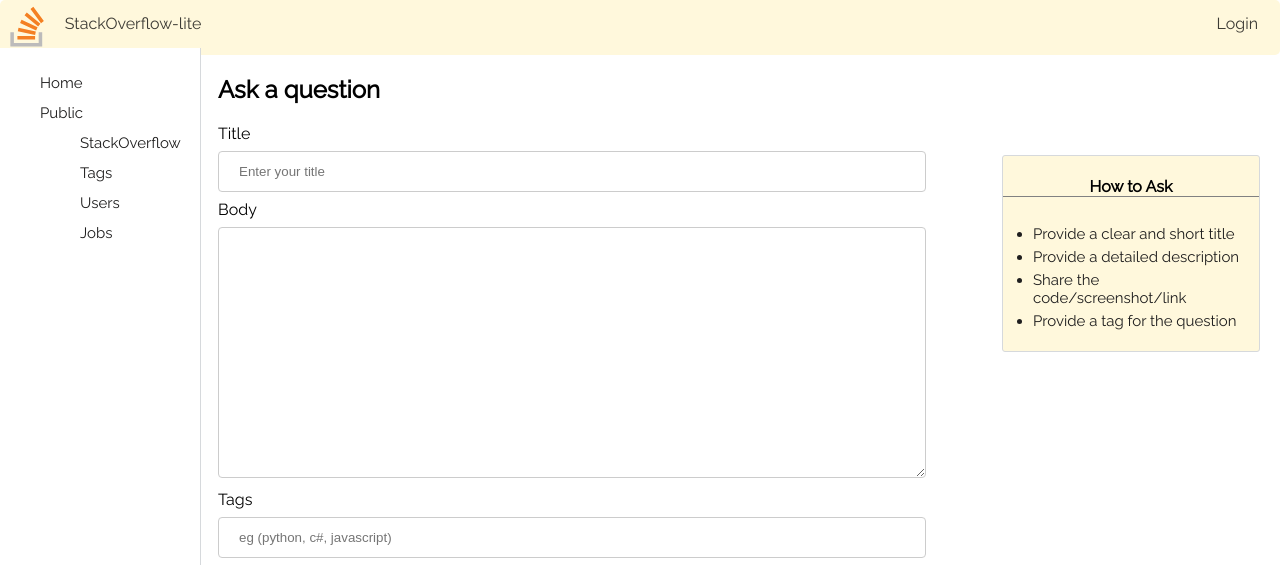
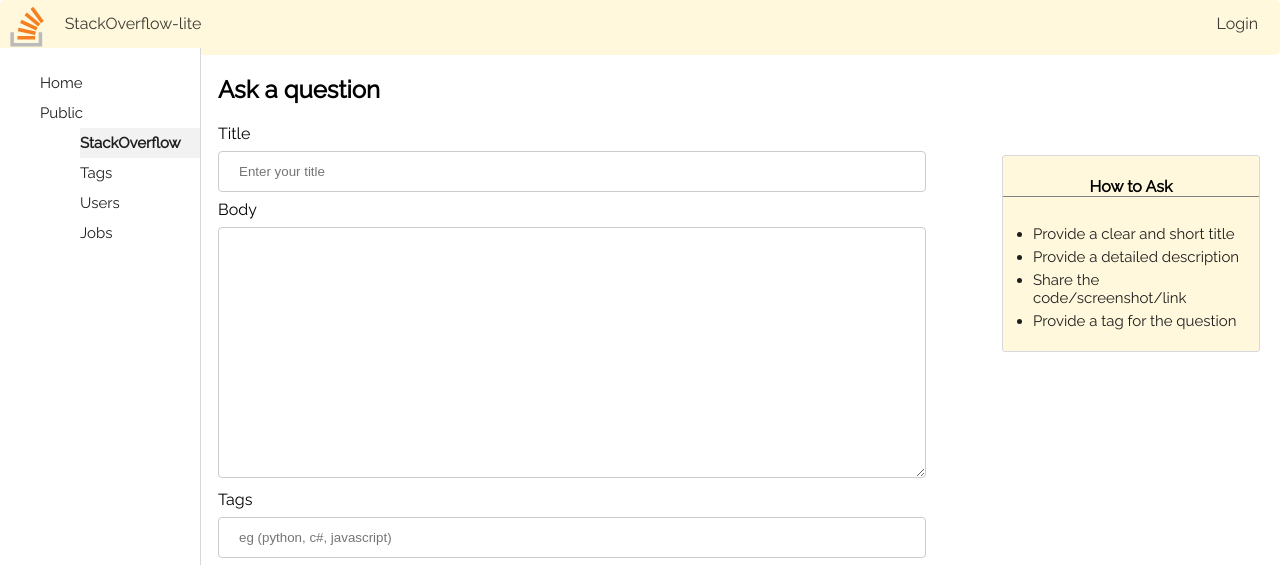
Before and after one commit to MaggieKimani1/StackOverflow-Lite-1, a Python web app: template UI/templates/question.html in a window 1280 px wide. Shown: the top 565 px of the page. Run offline with Jinja, Linux system fonts and the light colour scheme; the template is opened without the code that fills it, so the values that code supplies are empty.

Commit message:
bg 162685722 added sidenav activelinks

```diff
--- a/UI/templates/question.html
+++ b/UI/templates/question.html
@@ -25,7 +25,7 @@
             <li><a href="#">Home</a></li>
             <li><a href="#">Public</a></li>
             <ul>
-                <li><a href="#">StackOverflow</a></li>
+                <li><a href="#" class="active">StackOverflow</a></li>
                 <li><a href="#">Tags</a></li>
                 <li><a href="#">Users</a></li>
                 <li><a href="#">Jobs</a></li>
--- a/UI/templates/questions.html
+++ b/UI/templates/questions.html
@@ -25,7 +25,7 @@
     <div class="sidenav">
 
         <ul id="sidenav-list">
-            <li><a href="#">Home</a></li>
+            <li><a href="#" class="active">Home</a></li>
             <li><a href="#">Public</a></li>
             <ul>
                 <li><a href="#">StackOverflow</a></li>
```
